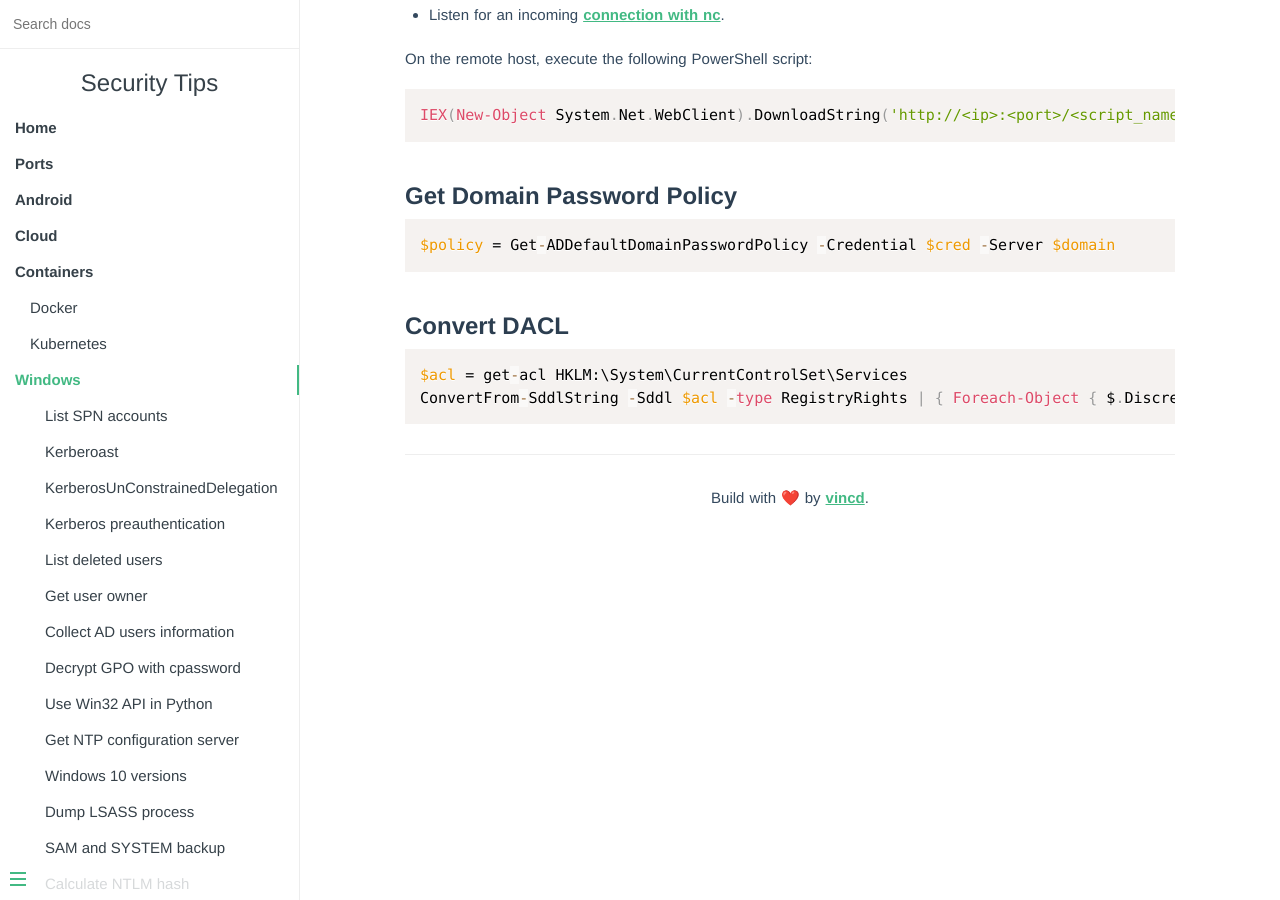
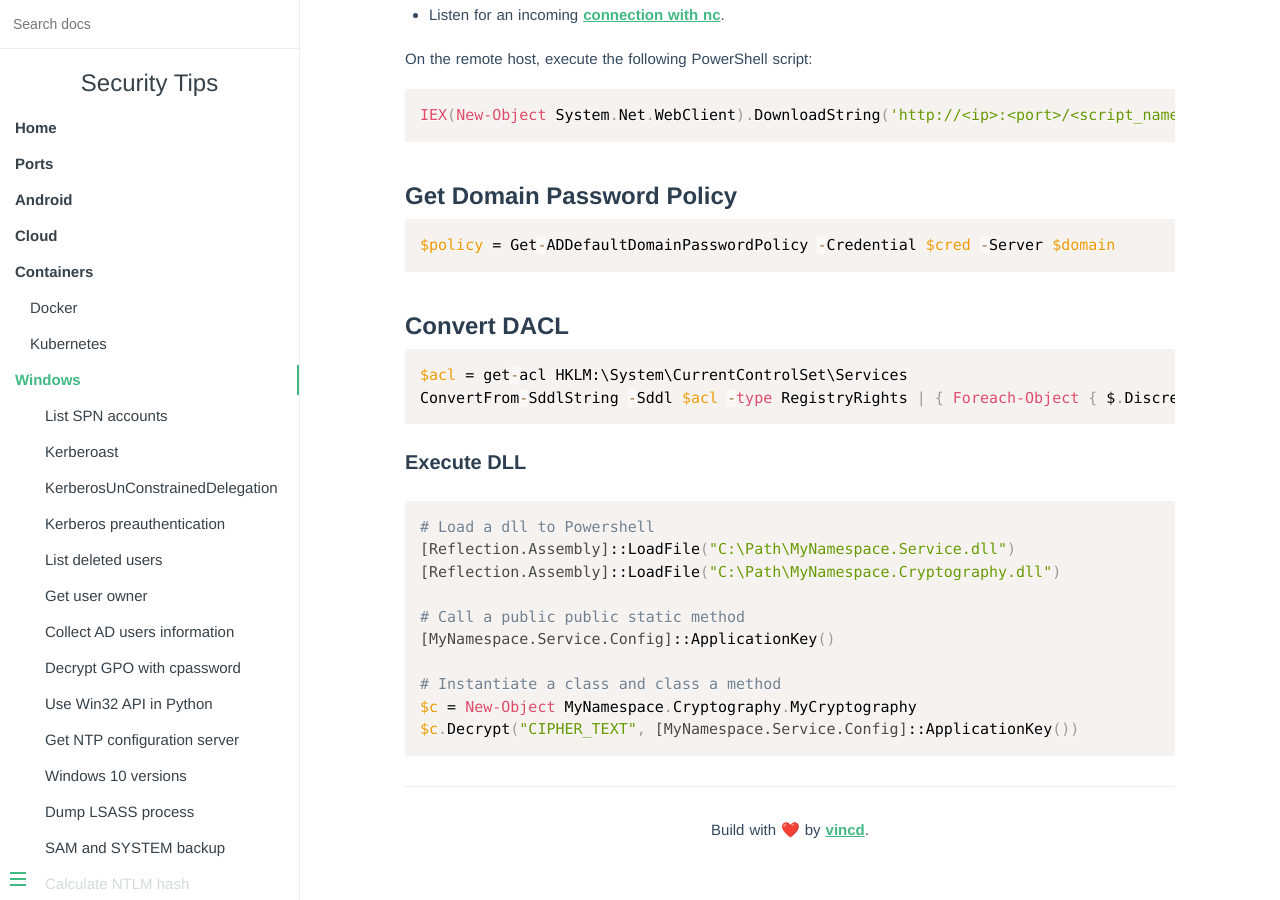
Before and after one commit to vincd/security-tips, an MkDocs documentation site: the page built from docs/windows.md, in a window 1280 px wide and 900 px high, scrolled down 8380 px. Built offline with MkDocs 1.6.1, drawn with Linux system fonts in a browser that asks for light colours.

Commit message:
Add Load dll in Powershell

````diff
--- a/docs/windows.md
+++ b/docs/windows.md
@@ -400,3 +400,19 @@ $policy = Get-ADDefaultDomainPasswordPolicy -Credential $cred -Server $domain
 $acl = get-acl HKLM:\System\CurrentControlSet\Services
 ConvertFrom-SddlString -Sddl $acl -type RegistryRights | { Foreach-Object { $.DiscretionaryAcl } }
 ```
+
+
+#### Execute DLL
+
+```powershell
+# Load a dll to Powershell
+[Reflection.Assembly]::LoadFile("C:\Path\MyNamespace.Service.dll")
+[Reflection.Assembly]::LoadFile("C:\Path\MyNamespace.Cryptography.dll")
+
+# Call a public public static method
+[MyNamespace.Service.Config]::ApplicationKey()
+
+# Instantiate a class and class a method
+$c = New-Object MyNamespace.Cryptography.MyCryptography
+$c.Decrypt("CIPHER_TEXT", [MyNamespace.Service.Config]::ApplicationKey())
+```
````
